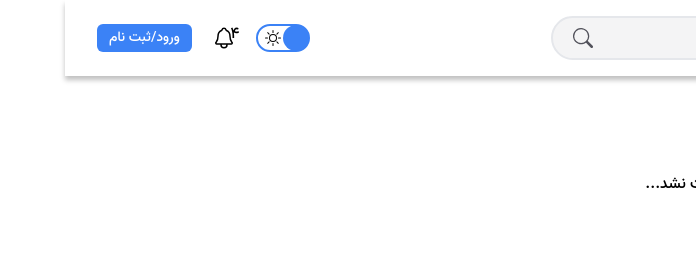
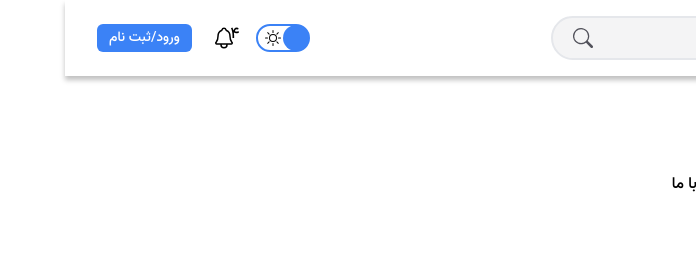
Before and after one commit to AmirAliAzimloo/MERN-Blog, a Next.js app: page /contact-us in a window 1280 px wide. Before the commit this address had no page. Shown: the top 262 px of the page, without its empty margins (584-1280 px from the left). Built offline with nearby package versions, Linux system fonts and the light colour scheme.

Commit message:
contact us completed

```diff
--- /dev/null
+++ b/app/contact-us/page.jsx
@@ -0,0 +1,11 @@
+
+
+const ContactUs = () => {
+    return (
+       <div className=" my-12 flex justify-center items-center">
+          تماس با ما
+       </div>
+    );
+ }
+
+ export default ContactUs;
```
